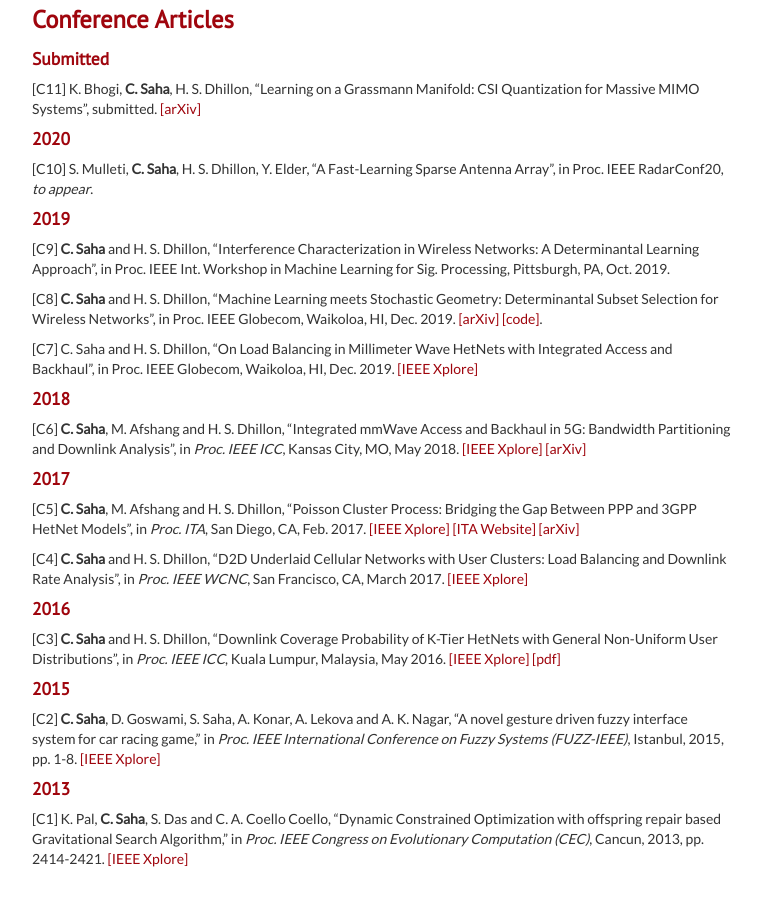
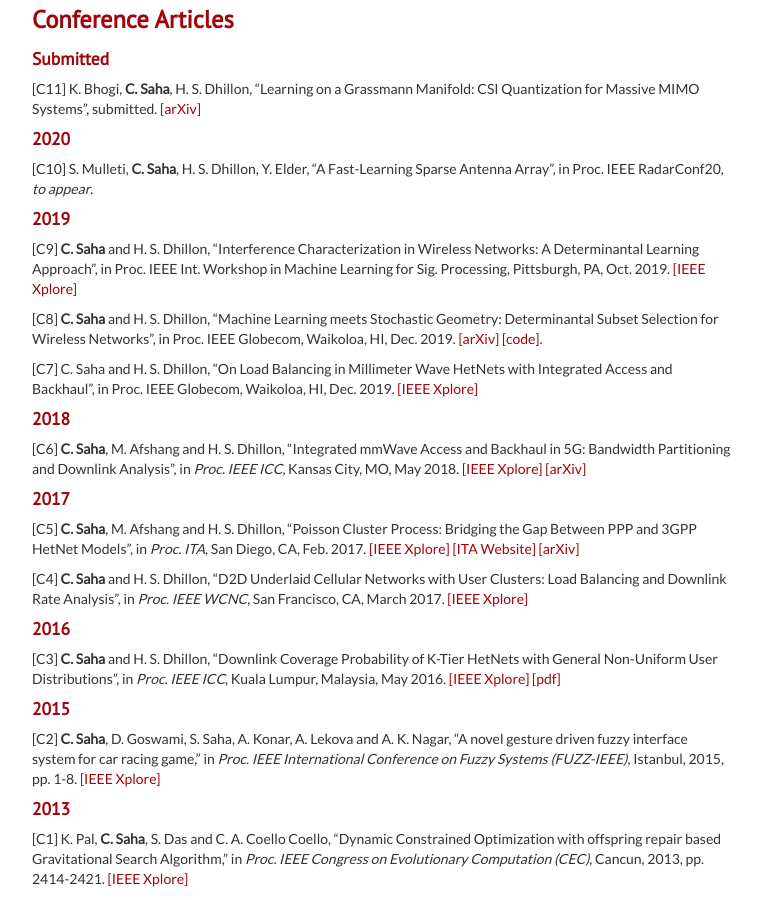
Before and after one commit to chiranjibsaha/chiranjibsaha.github.io, a Jekyll site: the page built from pages/pubs.md, in a window 1280 px wide and 900 px high, scrolled down 1347 px. Shown: the whole window, without its empty margins (258-1020 px from the left). Built offline with Jekyll 4.4.1, drawn with Linux system fonts in a browser that asks for light colours.

Commit message:
Update pubs.md

```diff
--- a/pages/pubs.md
+++ b/pages/pubs.md
@@ -98,7 +98,7 @@
 
 #### 2019
 
-[C9] **C. Saha** and H. S. Dhillon, “Interference Characterization in Wireless Networks: A Determinantal Learning Approach”, in Proc. IEEE Int. Workshop in Machine Learning for Sig. Processing, Pittsburgh, PA, Oct. 2019.
+[C9] **C. Saha** and H. S. Dhillon, “Interference Characterization in Wireless Networks: A Determinantal Learning Approach”, in Proc. IEEE Int. Workshop in Machine Learning for Sig. Processing, Pittsburgh, PA, Oct. 2019. [[IEEE Xplore]](https://ieeexplore.ieee.org/document/8918912)
 
 [C8] **C. Saha** and H. S. Dhillon, “Machine Learning meets Stochastic Geometry: Determinantal Subset Selection for Wireless Networks”,  in Proc. IEEE Globecom, Waikoloa, HI, Dec. 2019. [[arXiv]](https://arxiv.org/abs/1905.00504) [[code]](https://github.com/stochastic-geometry/DPPL).
 
```
